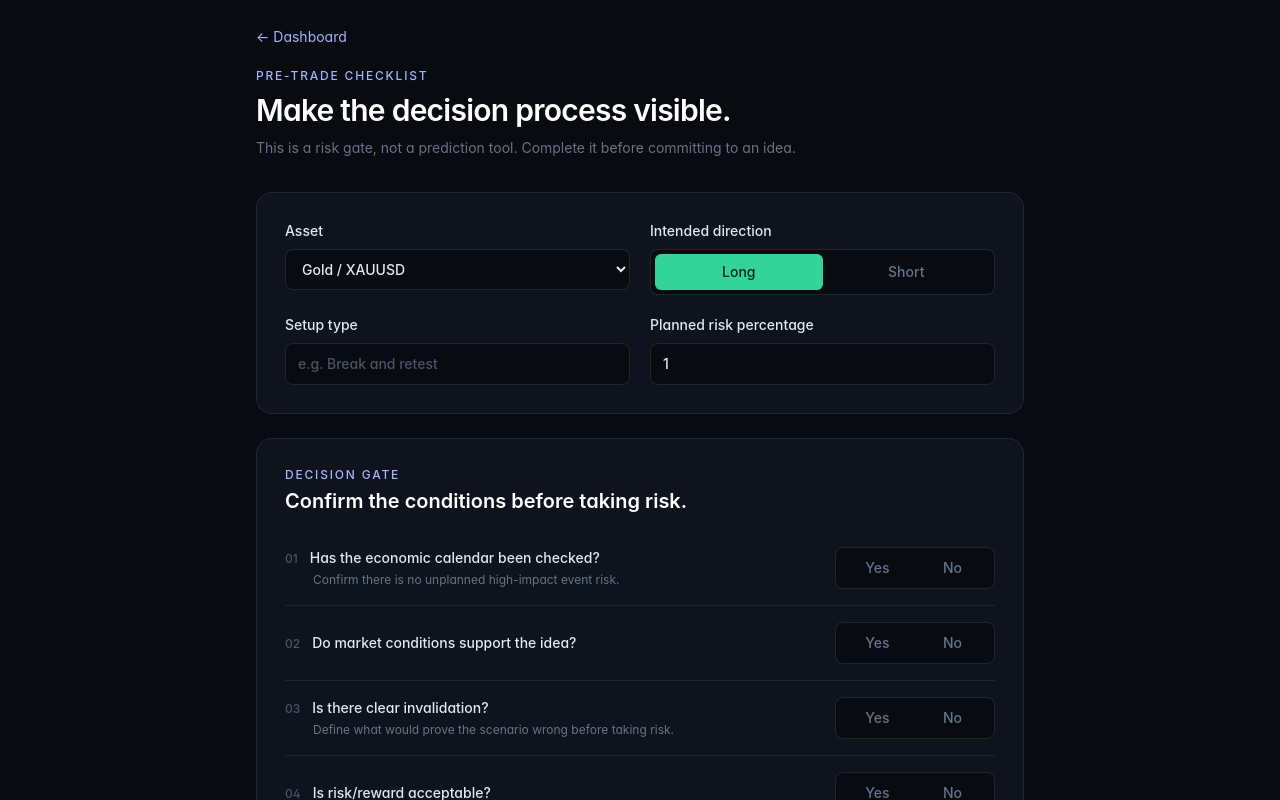
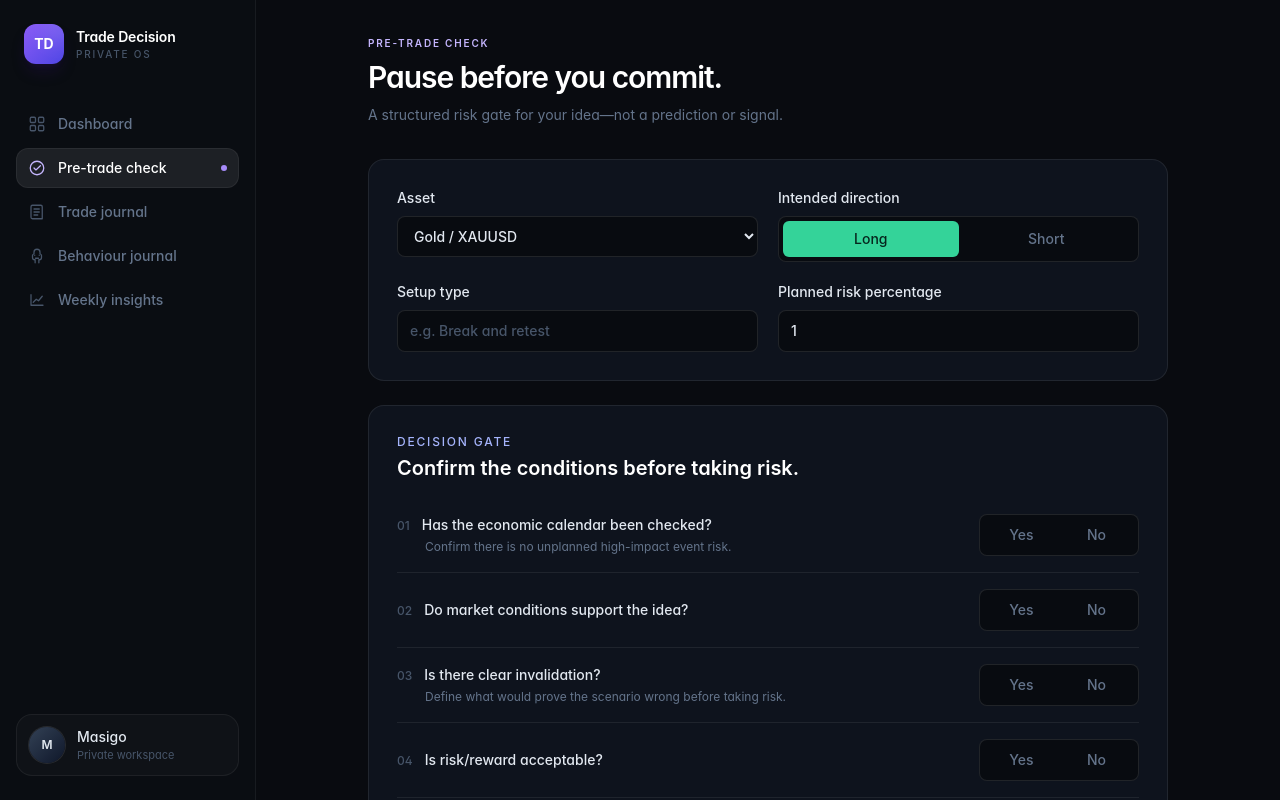
Before and after one commit to masigo-alt/trade-decision-os, a Next.js app: page /pre-trade-check in a window 1280 px wide. Shown: the top 800 px of the page. Built offline with nearby package versions, Linux system fonts and the light colour scheme.

Commit message:
style: modernise trading workspace

```diff
--- a/app/pre-trade-check/page.tsx
+++ b/app/pre-trade-check/page.tsx
@@ -1,6 +1,6 @@
-import Link from "next/link";
 import { PreTradeChecklistForm } from "@/components/pre-trade-checklist-form";
+import { AppShell } from "@/components/app-shell";
 
 export default function PreTradeCheckPage() {
-  return <main className="min-h-screen bg-[#080b10] px-5 py-6 text-slate-100 sm:px-8 lg:px-10"><div className="mx-auto max-w-3xl"><header className="mb-8"><Link href="/" className="text-sm text-indigo-300 transition hover:text-indigo-200">← Dashboard</Link><p className="mt-5 text-xs font-medium uppercase tracking-[0.15em] text-indigo-300">Pre-trade checklist</p><h1 className="mt-2 text-2xl font-semibold tracking-tight text-white sm:text-3xl">Make the decision process visible.</h1><p className="mt-2 text-sm leading-6 text-slate-500">This is a risk gate, not a prediction tool. Complete it before committing to an idea.</p></header><PreTradeChecklistForm /></div></main>;
+  return <AppShell width="reading"><header className="mb-8"><p className="eyebrow text-violet-300">Pre-trade check</p><h1 className="mt-2 text-3xl font-semibold tracking-[-0.035em] text-white">Pause before you commit.</h1><p className="mt-2 text-sm leading-6 text-slate-500">A structured risk gate for your idea—not a prediction or signal.</p></header><PreTradeChecklistForm /></AppShell>;
 }
```
